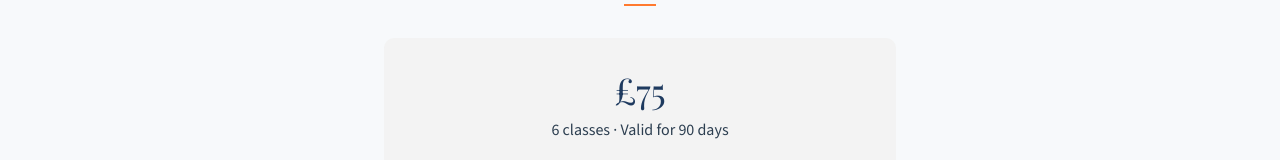
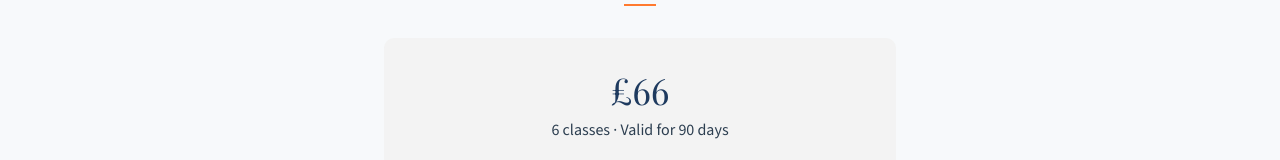
Before and after one commit to lennons301/moontide, a Next.js app: page /book/bundle in a window 1280 px wide. Shown: the part 177-337 px from the top of the page. Built offline with nearby package versions, Linux system fonts and the light colour scheme; a web font is replaced by a local one.

Commit message:
fix: update bundle display price to £66 in booking UI
Co-Authored-By: Claude Opus 4.6 (1M context) <noreply@anthropic.com>

```diff
--- a/src/app/book/booking-client.tsx
+++ b/src/app/book/booking-client.tsx
@@ -350,7 +350,7 @@ export function BookingClient({ schedules }: { schedules: ScheduleRow[] }) {
           Save with a 6-Class Bundle
         </h2>
         <p className="text-deep-ocean mb-4">
-          6 classes for {formatPrice(7500)} &middot; Valid 90 days
+          6 classes for {formatPrice(6600)} &middot; Valid 90 days
         </p>
         <Link
           href="/book/bundle"
--- a/src/app/book/bundle/page.tsx
+++ b/src/app/book/bundle/page.tsx
@@ -53,7 +53,7 @@ export default function BookBundlePage() {
 
         <div className="bg-soft-moonstone/30 rounded-lg p-8 text-center mb-8">
           <p className="text-4xl font-heading text-deep-tide-blue mb-2">
-            &pound;75
+            &pound;66
           </p>
           <p className="text-deep-ocean">
             6 classes &middot; Valid for 90 days
```
